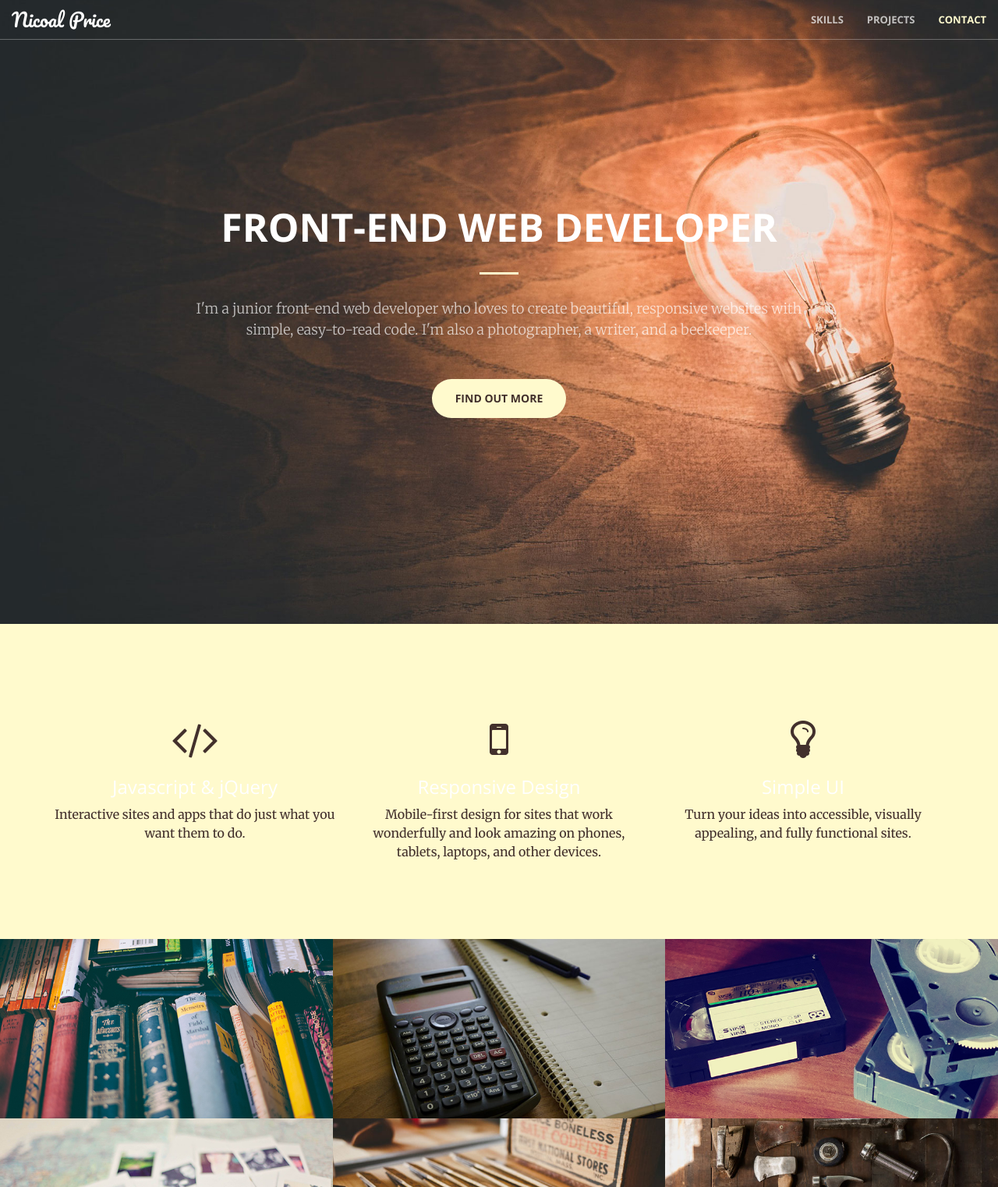
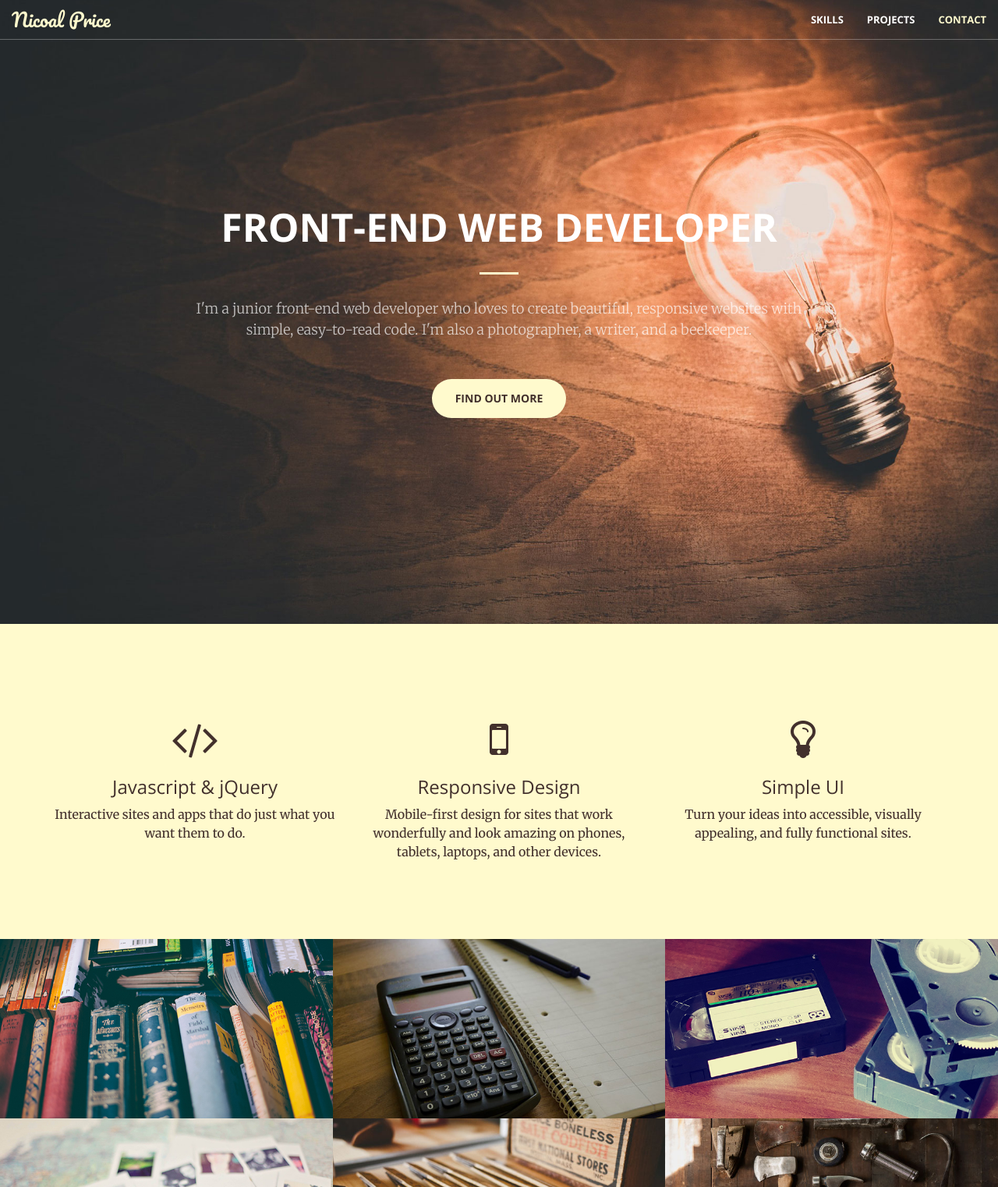
Before and after one commit to nicoalprice/portfolio-2, a website: page index.html in a window 1280 px wide. Shown: the top 1522 px of the page at 78% size. Drawn offline with nearby package versions, Linux system fonts and the light colour scheme.

Commit message:
adjusted more colors

```diff
--- a/css/creative.css
+++ b/css/creative.css
@@ -148,24 +148,28 @@ aside {
 	border-color: rgba(255, 255, 255, 0.3);
   }
   .navbar-default .navbar-header .navbar-brand {
-	color: rgba(255, 255, 255, 0.7);
+/*	color: rgba(255, 255, 255, 0.7);*/
+	  color: white;
   }
 
 .navbar-brand {
 	font-size: 24px;
+/*	color: lemonchiffon;*/
 }
 
   .navbar-default .navbar-header .navbar-brand:hover,
   .navbar-default .navbar-header .navbar-brand:focus {
-	color: white;
+	color: lemonchiffon;
   }
-  .navbar-default .nav > li > a,
+
+	.navbar-default .nav > li > a,
   .navbar-default .nav > li > a:focus {
-	color: rgba(255, 255, 255, 0.7);
+/*	color: rgba(255, 255, 255, 0.7);*/
+	  color: white;
   }
   .navbar-default .nav > li > a:hover,
   .navbar-default .nav > li > a:focus:hover {
-	color: white;
+	color: lemonchiffon;
   }
   .navbar-default.affix {
 	background-color: white;
--- a/index.html
+++ b/index.html
@@ -113,21 +113,21 @@
 				<div class="col-md-4 text-center">
 					<div class="service-box">
 						<i class="fa fa-4x fa-code text-primary sr-icons"></i>
-						<h3>Javascript & jQuery</h3>
+						<h3 class="text-primary">Javascript & jQuery</h3>
 						<p class="text-primary">Interactive sites and apps that do just what you want them to do.</p>
 					</div>
 				</div>
 				<div class="col-md-4 text-center">
 					<div class="service-box">
 						<i class="fa fa-4x fa-mobile text-primary sr-icons"></i>
-						<h3>Responsive Design</h3>
+						<h3 class="text-primary">Responsive Design</h3>
 						<p class="text-primary">Mobile-first design for sites that work wonderfully and look amazing on phones, tablets, laptops, and other devices.</p>
 					</div>
 				</div>
 				<div class="col-md-4 text-center">
 					<div class="service-box">
 						<i class="fa fa-4x fa-lightbulb-o text-primary sr-icons"></i>
-						<h3>Simple UI</h3>
+						<h3 class="text-primary">Simple UI</h3>
 						<p class="text-primary">Turn your ideas into accessible, visually appealing, and fully functional sites.</p>
 					</div>
 				</div>
```
